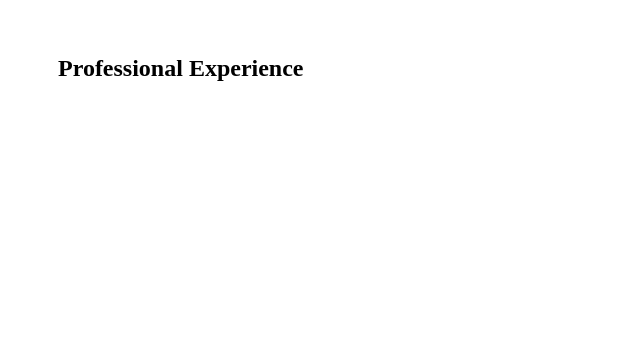
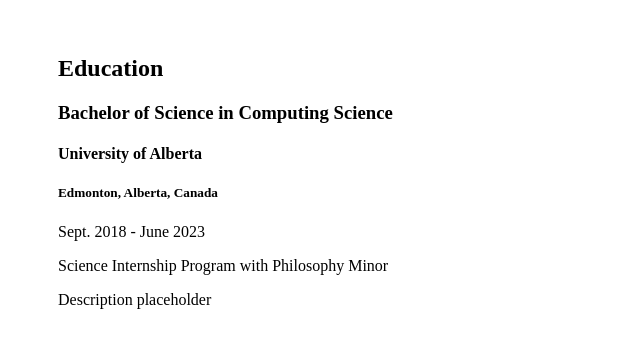
Before and after one commit to Marasy8/portfolio-website, a React (Create React App) app: page / in a window 1280 px wide. Shown: the part 1861-2208 px from the top of the page, without its empty margins (0-640 px from the left). Built offline with nearby package versions, Linux system fonts and the light colour scheme.

Commit message:
added education section

```diff
--- a/src/App.js
+++ b/src/App.js
@@ -40,6 +40,24 @@
             Feel free to browse and learn more about my work. Looking forward to connecting!
           </p>
         </section>
+        <section id="education" className="section">
+          <h2>Education</h2>
+          <p>
+            <h3>Bachelor of Science in Computing Science</h3>
+            <h4>University of Alberta</h4>
+            <h5>Edmonton, Alberta, Canada</h5>
+          </p>
+          <p>
+            Sept. 2018 - June 2023
+          </p>
+          <p>
+            Science Internship Program with Philosophy Minor
+          </p>
+          <p>
+            Description placeholder
+          </p>
+
+        </section>
         <section id="experience" className="section">
           <h2>Professional Experience</h2>
         </section>
--- a/src/Navigation.js
+++ b/src/Navigation.js
@@ -10,6 +10,7 @@
         </div>
         <div className="right-links">
           <a href ="#about">About</a>
+          <a href ="#education">Education</a>
           <a href ="#experience">Experience</a>
           <a href ="#projects">Projects</a>
           <a href ="#contact">Contact</a>
```
